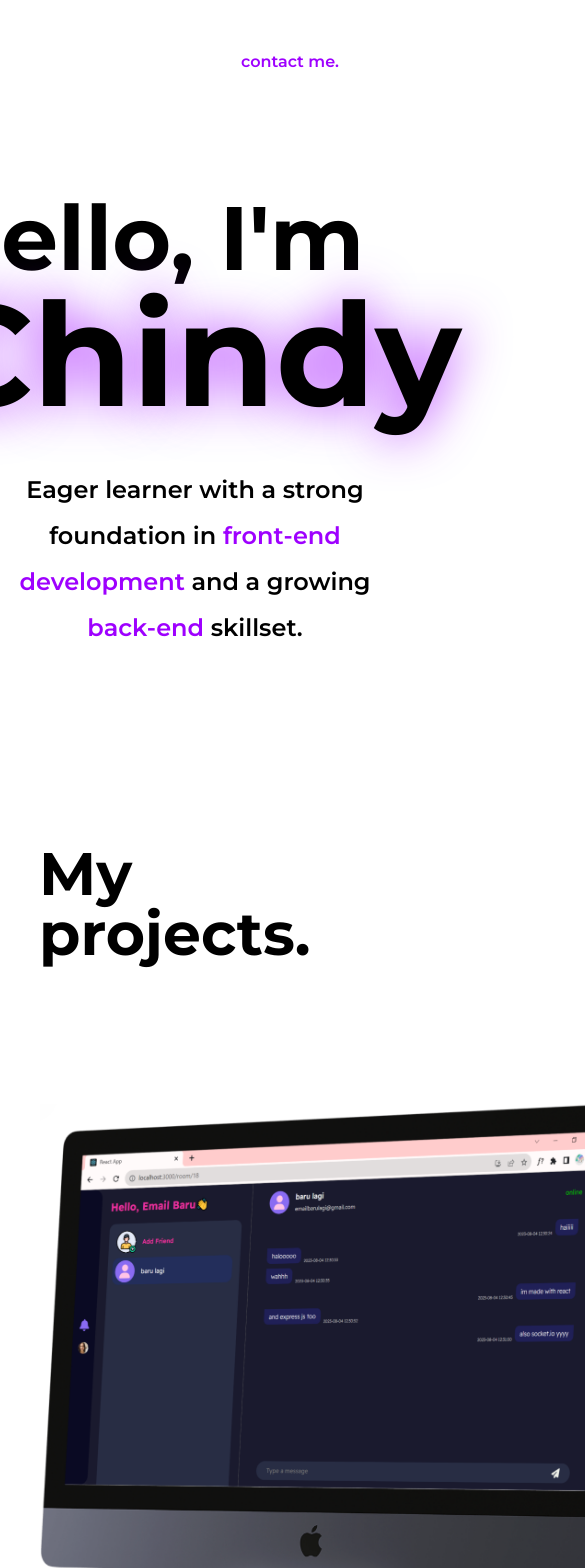
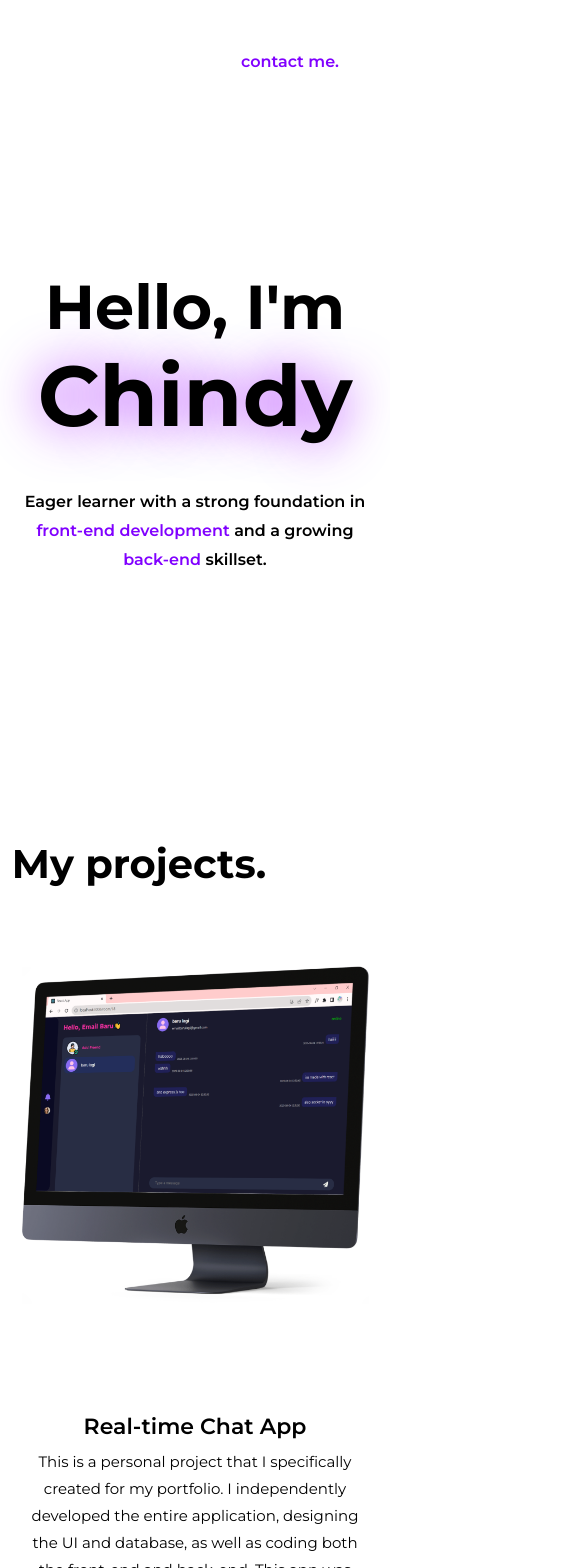
Before and after one commit to christiechindy/MyPortfolio, a Next.js app: page / in a window 390 px wide. Shown: the top 1568 px of the page, 585 px wide, since content can reach past the window. Built offline with nearby package versions, Linux system fonts and the light colour scheme.

Commit message:
make responsive

```diff
--- a/src/styles/globals.css
+++ b/src/styles/globals.css
@@ -55,7 +55,7 @@ body {
 }
 
 :root {
-    --purple: #9e00ff;
+    --purple: #8000FF;
 }
 
 section.intro {
@@ -65,12 +65,14 @@ section.intro {
     width: 100%;
     align-items: center;
     justify-content: center;
+    padding: 0 20px;
 }
 
 section.intro .name {
     font-size: 90px;
     font-weight: 700;
     margin-bottom: 40px;
+    text-align: center;
 }
 
 section.intro .name span {
@@ -113,9 +115,11 @@ section > .title {
     background-color: white;
 
     display: flex;
-    height: 99vh;
+    height: 100vh;
+    max-height: 100vh;
     align-items: center;
     justify-content: space-evenly;
+    gap: 30px;
     border-bottom: 2px solid #d6d6d6;
 }
 
@@ -306,3 +310,116 @@ section.stacks .texts {
 html {
     scroll-behavior: smooth;
 }
+
+@media screen and (max-width: 48.625rem) {
+    .project_item {
+        flex-direction: column;
+    }
+
+    .project_item img {
+        max-width: 95vw;
+        max-height: 40vh;
+    }
+
+    section.contact {
+        height: 100vh;
+        margin: 0 13px;
+    }
+
+    .header .text {
+        font-size: 14px;
+        line-height: 1.5;
+    }
+
+    .project_details h1 {
+        font-size: 40px;
+        line-height: 1.2;
+    }
+
+    main.project_details {
+        padding: 0 20px;
+    }
+
+    .project_details .subtitle {
+        font-size: 16px;
+        line-height: 30px;
+    }
+
+    section.contact, section.about, section.stacks, .project_item, section.projects > .title {
+        padding: 0 3%;
+    }
+
+    .top ~ section .title {
+        font-size: 36px;
+    }
+
+    section.about .text p {
+        font-size: 15px;
+        line-height: 28px;
+    }
+
+    section.stacks .texts {
+        font-size: 18px;
+    }
+
+    .project_details .top {
+        margin-bottom: 30px;
+    }
+
+    .project_details iframe {
+        height: 50vh;
+    }
+
+    .project_item .texts {
+        display: flex;
+        flex-direction: column;
+        gap: 5px;
+    }
+}
+
+/* mobile */
+@media screen and (max-width: 39rem) {
+    section.intro .name {
+        font-size: 62px;
+        line-height: 1.2;
+    }
+
+    section.intro .name span {
+        font-size: 85px;
+    }
+
+    section.intro .info {
+        font-size: 16px;
+        line-height: 29px;
+    }
+
+    section.projects .title {
+        font-size: 40px;
+    }
+
+    .project_item .texts .title {
+        font-size: 22px;
+        text-align: center;
+        margin: 0 13px;
+    }
+
+    .project_item .texts p {
+        font-size: 15px;
+        text-align: center;
+        line-height: 27px;
+        margin: 0 13px;
+    }
+
+    section > .title {
+        font-size: 42px;
+    }
+
+    section.contact .text {
+        font-size: 17px;
+        line-height: 25px;
+    }
+
+    section.contact .my_email {
+        font-size: 20px;
+    }
+}
```
